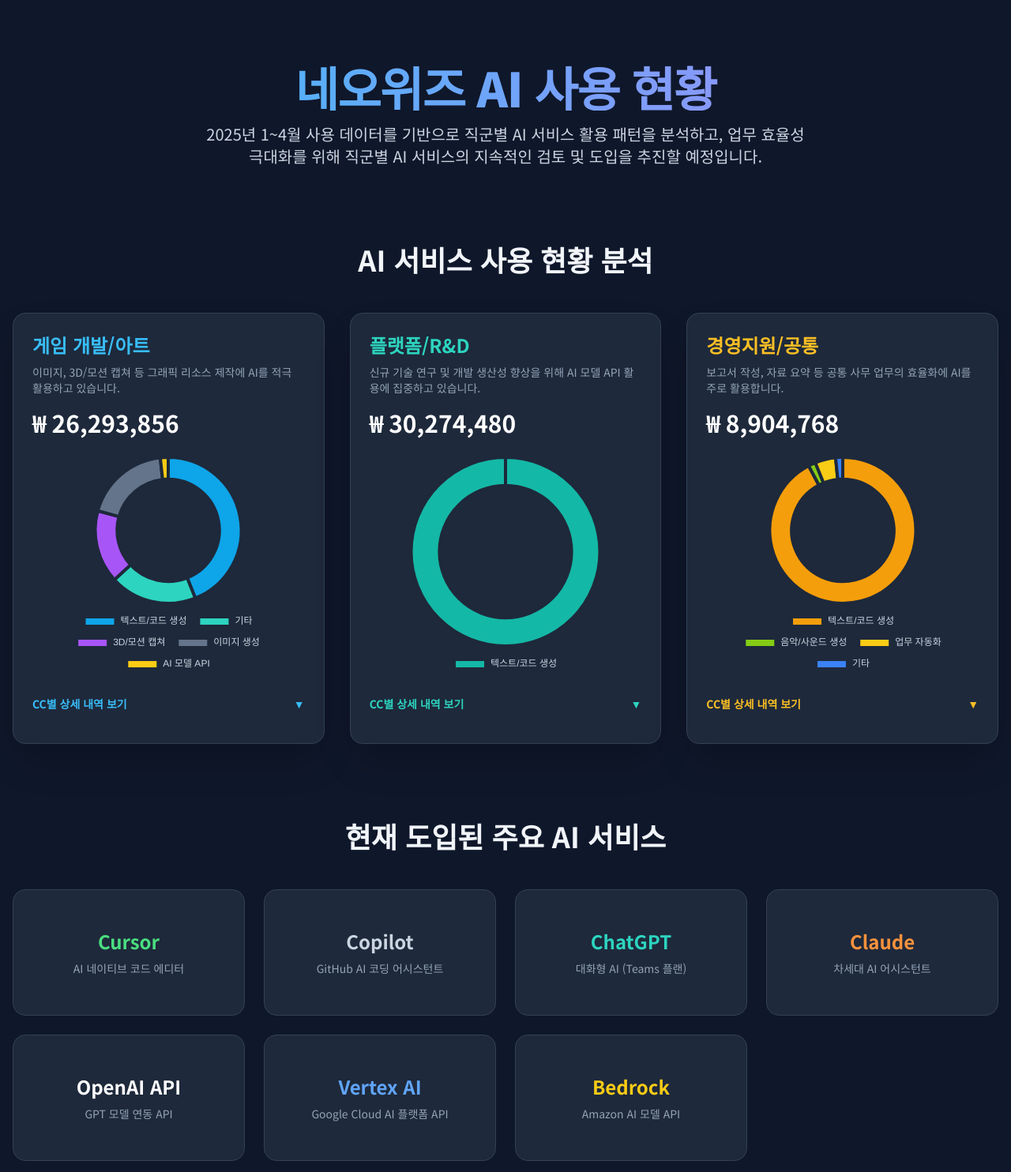
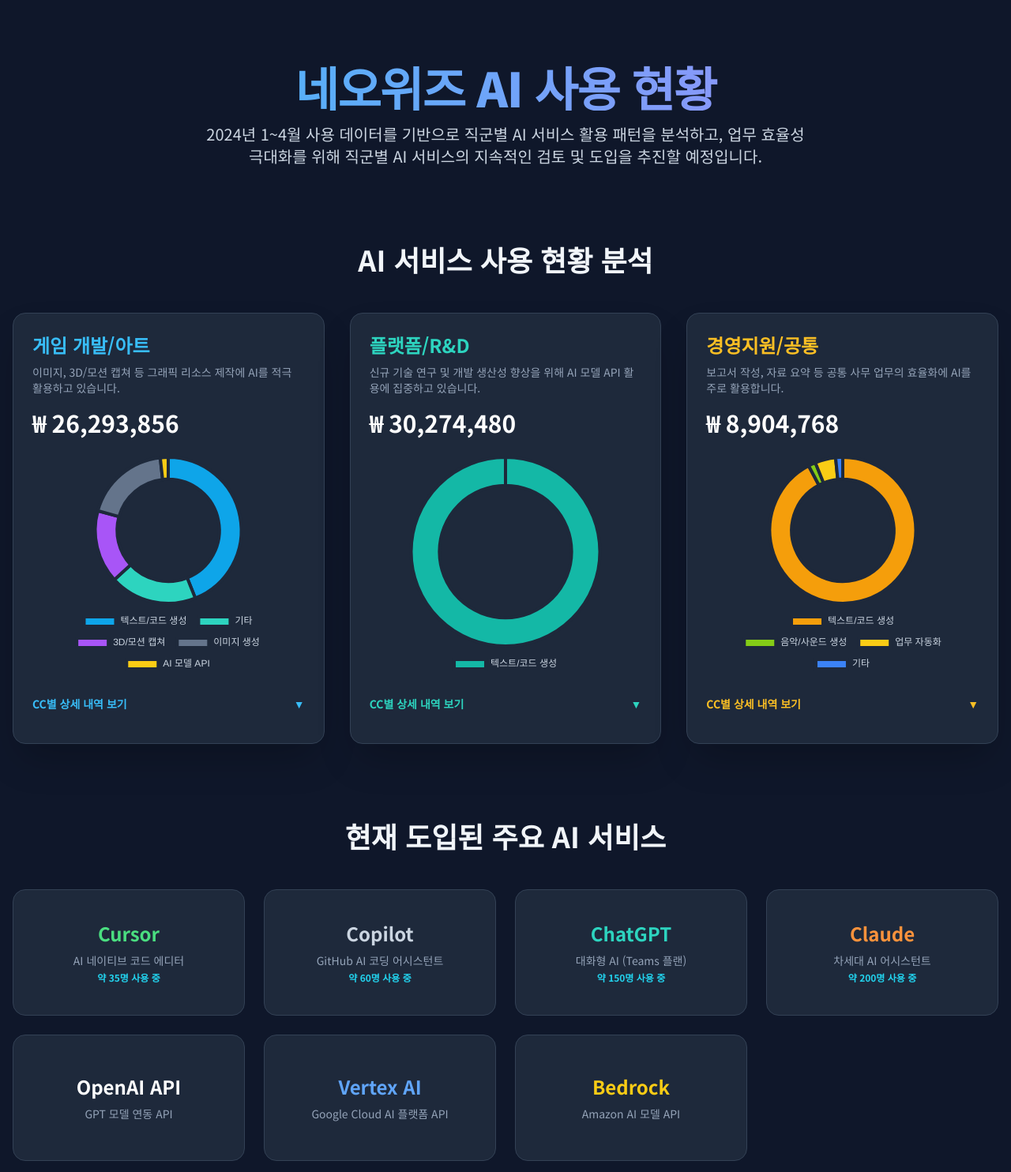
Before and after one commit to NEOWIZCTO/NEOWIZ-AI-, a plain HTML site: page index.html in a window 1280 px wide. Shown: the top 1484 px of the page at 79% size. Drawn offline with nearby package versions, Linux system fonts and the light colour scheme.

Commit message:
Update index.html

```diff
--- a/index.html
+++ b/index.html
@@ -47,7 +47,7 @@
       Narrative Plan:
       1.  Hero/Title Section: Introduce the report "네오위즈 AI 사용 현황" and its purpose.
       2.  Part 1: 현황 분석 (Current Status Analysis): Visualize data from "직군별 AI 서비스 유형 분포 현황".
-      3.  Part 2: 현재 도입된 주요 AI 서비스 (Currently Adopted AI Services): Show key AI tools with icon-like cards.
+      3.  Part 2: 현재 도입된 주요 AI 서비스 (Currently Adopted AI Services): Show key AI tools with icon-like cards, now including user counts.
       4.  Part 3: 직군별 맞춤 AI 서비스 추천 (Job Function Recommendations): Updated with more specific tools from user feedback.
       5.  Part 4: 기능별 AI 서비스 추천 (Task-based Recommendations): Replaced and expanded with 8 new categories based on user feedback.
       6.  Footer: A simple footer.
@@ -69,7 +69,7 @@
 
         <header class="text-center mb-16 md:mb-24 fade-in-section">
             <h1 class="text-4xl md:text-6xl font-black gradient-text tracking-tight">네오위즈 AI 사용 현황</h1>
-            <p class="mt-4 text-lg md:text-xl text-slate-300 max-w-3xl mx-auto">2025년 1~4월 사용 데이터를 기반으로 직군별 AI 서비스 활용 패턴을 분석하고, 업무 효율성 극대화를 위해 직군별 AI 서비스의 지속적인 검토 및 도입을 추진할 예정입니다.</p>
+            <p class="mt-4 text-lg md:text-xl text-slate-300 max-w-3xl mx-auto">2024년 1~4월 사용 데이터를 기반으로 직군별 AI 서비스 활용 패턴을 분석하고, 업무 효율성 극대화를 위해 직군별 AI 서비스의 지속적인 검토 및 도입을 추진할 예정입니다.</p>
         </header>
 
         <section class="mb-16 md:mb-24 fade-in-section">
@@ -126,18 +126,22 @@
                 <div class="bg-slate-800 p-4 rounded-2xl text-center flex flex-col items-center justify-center border border-slate-700 h-40 transition-all duration-300 hover:border-sky-500 hover:shadow-sky-500/10 hover:shadow-lg">
                     <div class="text-2xl font-bold text-green-400">Cursor</div>
                     <p class="text-sm text-slate-400 mt-2">AI 네이티브 코드 에디터</p>
+                    <p class="text-xs text-cyan-400 font-bold mt-1">약 35명 사용 중</p>
                 </div>
                 <div class="bg-slate-800 p-4 rounded-2xl text-center flex flex-col items-center justify-center border border-slate-700 h-40 transition-all duration-300 hover:border-sky-500 hover:shadow-sky-500/10 hover:shadow-lg">
                     <div class="text-2xl font-bold text-slate-300">Copilot</div>
                     <p class="text-sm text-slate-400 mt-2">GitHub AI 코딩 어시스턴트</p>
+                    <p class="text-xs text-cyan-400 font-bold mt-1">약 60명 사용 중</p>
                 </div>
                 <div class="bg-slate-800 p-4 rounded-2xl text-center flex flex-col items-center justify-center border border-slate-700 h-40 transition-all duration-300 hover:border-sky-500 hover:shadow-sky-500/10 hover:shadow-lg">
                     <div class="text-2xl font-bold text-teal-400">ChatGPT</div>
                     <p class="text-sm text-slate-400 mt-2">대화형 AI (Teams 플랜)</p>
+                    <p class="text-xs text-cyan-400 font-bold mt-1">약 150명 사용 중</p>
                 </div>
                  <div class="bg-slate-800 p-4 rounded-2xl text-center flex flex-col items-center justify-center border border-slate-700 h-40 transition-all duration-300 hover:border-sky-500 hover:shadow-sky-500/10 hover:shadow-lg">
                     <div class="text-2xl font-bold text-orange-400">Claude</div>
                     <p class="text-sm text-slate-400 mt-2">차세대 AI 어시스턴트</p>
+                    <p class="text-xs text-cyan-400 font-bold mt-1">약 200명 사용 중</p>
                 </div>
                 <div class="bg-slate-800 p-4 rounded-2xl text-center flex flex-col items-center justify-center border border-slate-700 h-40 transition-all duration-300 hover:border-sky-500 hover:shadow-sky-500/10 hover:shadow-lg">
                     <div class="text-2xl font-bold text-white">OpenAI API</div>
```
